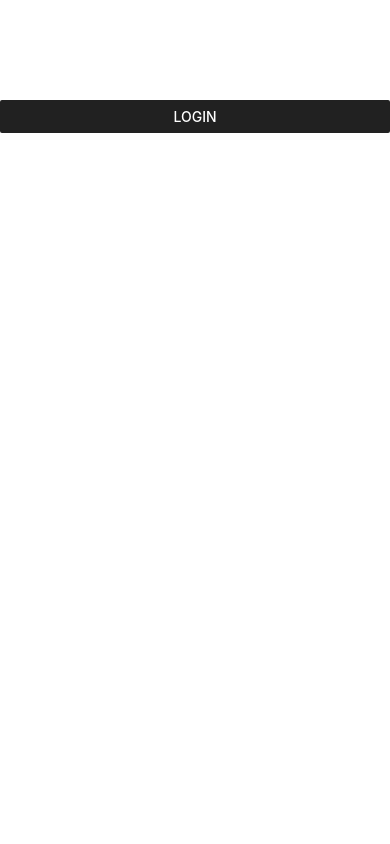
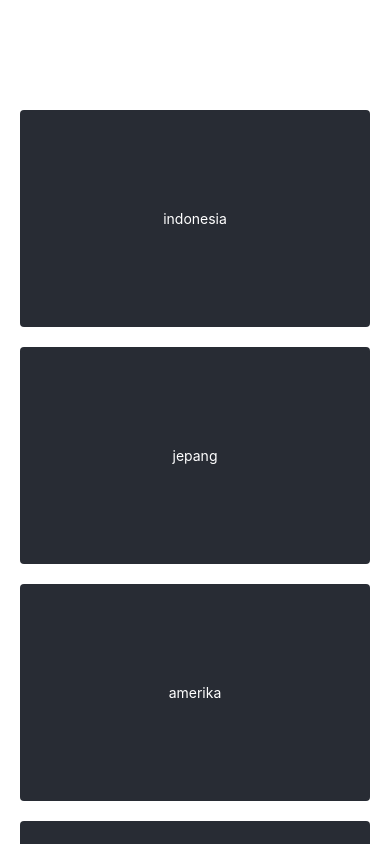
Before and after one commit to SatriyoRizkyansah/react-native, a React Native app: screen / in a window 390 px wide. Shown: the top 844 px of the page. Built offline with nearby package versions, Linux system fonts and the light colour scheme.

Commit message:
FlatList

```diff
--- a/App.js
+++ b/App.js
@@ -10,15 +10,45 @@ import {
   View,
   Button,
   Alert,
+  FlatList,
 } from 'react-native';
 
 const App = () => {
+  const negara = [
+    'indonesia',
+    'jepang',
+    'amerika',
+    'inggris',
+    'cina',
+    'afrika',
+    'thailand',
+    'austraia',
+  ];
+
   return (
     <View style={{marginTop: 100}}>
-      <Button
-        title="Login"
-        color={'#212121'}
-        onPress={() => Alert.alert('Hello World')}
+      <StatusBar backgroundColor={'#21252b'} barStyle={'light-content'} />
+      <FlatList
+        data={negara}
+        keyExtractor={(item, index) => index.toString()}
+        renderItem={({item, index}) => (
+          <View
+            style={{
+              marginHorizontal: 20,
+              marginTop: 10,
+              backgroundColor: '#282c34',
+              paddingTop: 100,
+              paddingBottom: 100,
+              justifyContent: 'center',
+              borderRadius: 4,
+              alignItems: 'center',
+              elevation: 3,
+              marginBottom: 10,
+              // paddingHorizontal: 100,
+            }}>
+            <Text style={{color: '#fff'}}>{item}</Text>
+          </View>
+        )}
       />
     </View>
   );
```
Also changed, not shown: Button.js (added).
